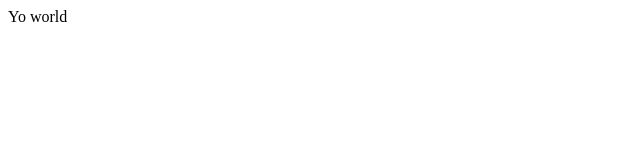
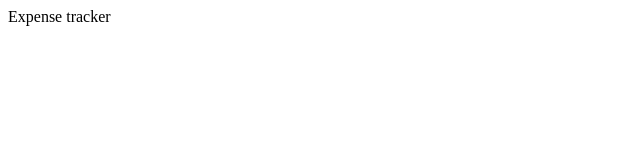
Before and after one commit to chadhindsight/expense-tracker-react, a React (Create React App) app: page / in a window 1280 px wide. Shown: the top 160 px of the page, without its empty margins (0-640 px from the left). Built offline with nearby package versions, Linux system fonts and the light colour scheme.

Commit message:
Imported Header Component into App

```diff
--- a/src/App.js
+++ b/src/App.js
@@ -1,9 +1,9 @@
 import React from 'react';
-
+import Header from './Components/Header'
 const App = () => {
   return (
     <div>
-      Yo world
+      <Header />
     </div>
   );
 };
--- a/src/Components/Header.js
+++ b/src/Components/Header.js
@@ -3,7 +3,7 @@ import React from 'react';
 const Header = () => {
     return (
         <div>
-            Header
+           Expense tracker
         </div>
     );
 };
```
